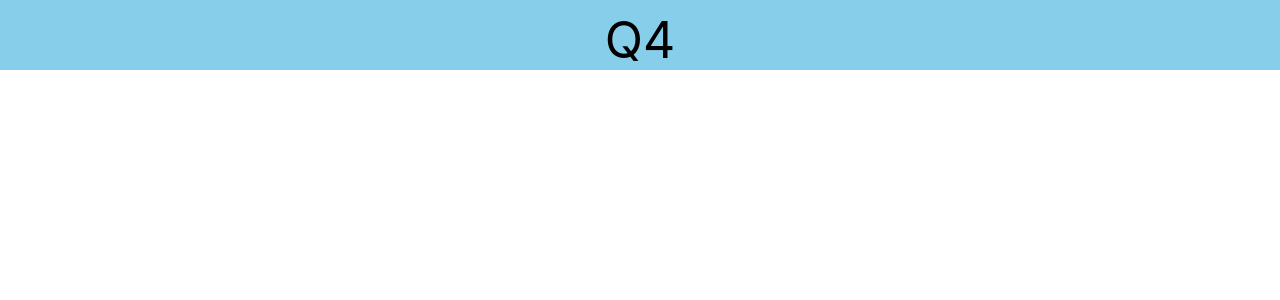
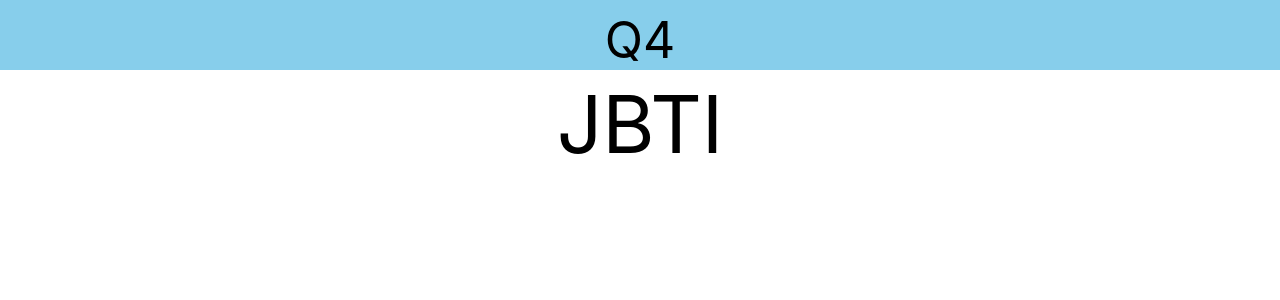
Before and after one commit to jaeho13/Self_R, a React (Create React App) app in the folder Self_R/: page /question4 in a window 1280 px wide. Shown: the top 300 px of the page. Built offline with nearby package versions, Linux system fonts and the light colour scheme.

Commit message:
Add files via upload

```diff
--- a/Self_R/src/App.js
+++ b/Self_R/src/App.js
@@ -10,7 +10,6 @@ import Question1 from "./component/question/Question1";
 import Question2 from "./component/question/Question2";
 import Question3 from "./component/question/Question3";
 import Question4 from "./component/question/Question4";
-
 
 function App() {
   return (
@@ -25,6 +24,7 @@ function App() {
         <Route path="/question4" element={<Question4 />} />
       </Routes>
       </Router>
+      <Home />
     </div>
   );
 }
--- a/Self_R/src/component/Home.js
+++ b/Self_R/src/component/Home.js
@@ -1,7 +1,14 @@
 import React from "react";
+import Styled from "styled-components";
 
 function Home() {
-    return <h1>Home 화면 입니다.</h1>
+    return <StyledHome>JBTI</StyledHome>
 }
 
 export default Home;
+
+const StyledHome = Styled.header`
+  font-size: 80px;
+  text-align: center;
+  padding: 5px 0px 0px 0px;
+`;
--- a/Self_R/src/component/question/Question1.js
+++ b/Self_R/src/component/question/Question1.js
@@ -2,7 +2,9 @@ import React from "react";
 import Styled from "styled-components";
 
 function Question1() {
-    return <StyledQ1>Q1</StyledQ1>
+    return (
+        <StyledQ1>Q1</StyledQ1>
+    );
 };
 
 export default Question1;
```
